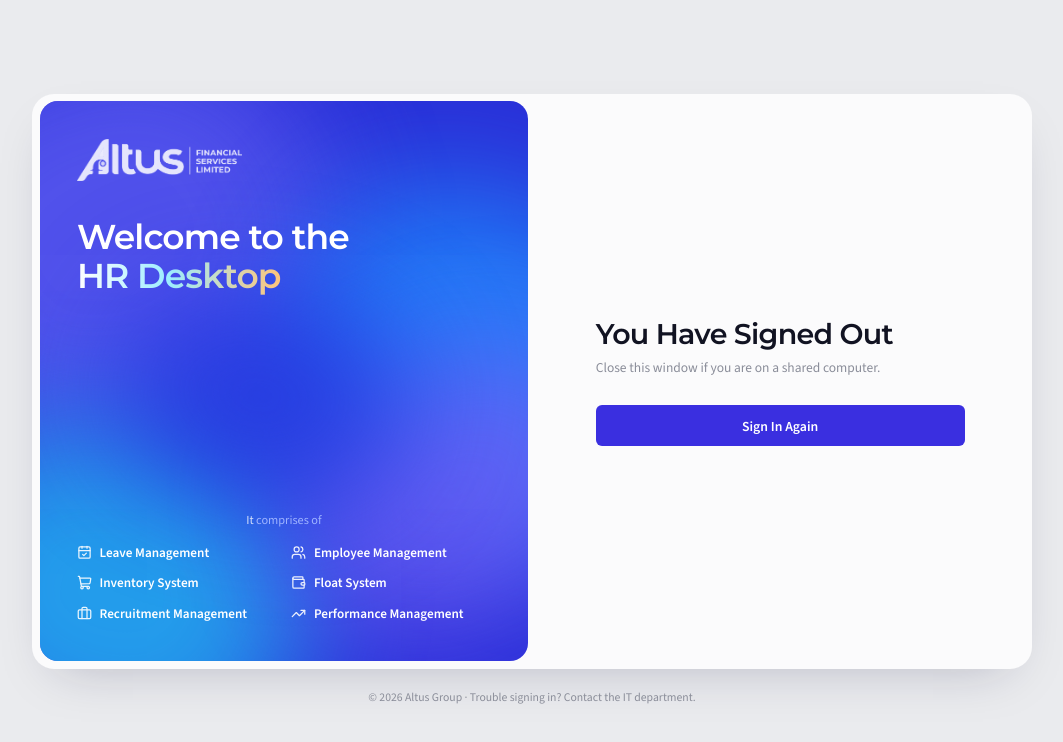
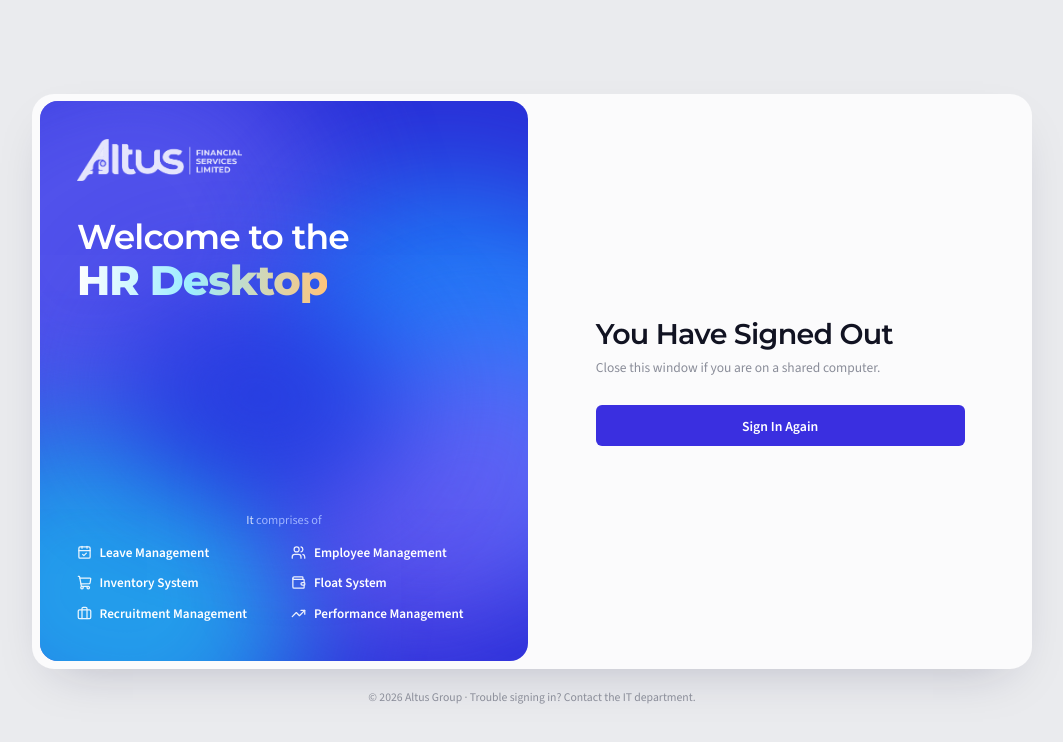
Before and after one commit to dalisomwale/HR-System, a React (Vite) app in the folder client/: page /signed-out in a window 1280 px wide. Shown: the top 742 px of the page, without its empty margins (108-1171 px from the left). Built offline with nearby package versions, Linux system fonts and the light colour scheme.

Commit message:
Sign-in: HR Desktop in extra bold

```diff
--- a/client/src/pages/auth/PublicPages.jsx
+++ b/client/src/pages/auth/PublicPages.jsx
@@ -58,7 +58,7 @@ function AuthLayout({ title, sub, children }) {
               Welcome to the
               <br />
               <span
-                className="bg-clip-text font-semibold text-transparent"
+                className="inline-block bg-clip-text text-[2.25rem] font-extrabold tracking-tight text-transparent md:text-[2.75rem]"
                 style={{ backgroundImage: 'linear-gradient(90deg, #ffffff 0%, #9cecff 45%, #ffc47a 100%)' }}
               >
                 HR Desktop
--- a/client/src/styles.css
+++ b/client/src/styles.css
@@ -4,6 +4,8 @@
 @import '@fontsource/source-sans-3/700.css';
 @import '@fontsource/montserrat/600.css';
 @import '@fontsource/montserrat/700.css';
+/* Extra bold, for the sign-in page's HR Desktop heading (D144). */
+@import '@fontsource/montserrat/800.css';
 @import '@fontsource/ibm-plex-mono/400.css';
 @import '@fontsource/ibm-plex-mono/500.css';
 @import 'tailwindcss';
```
